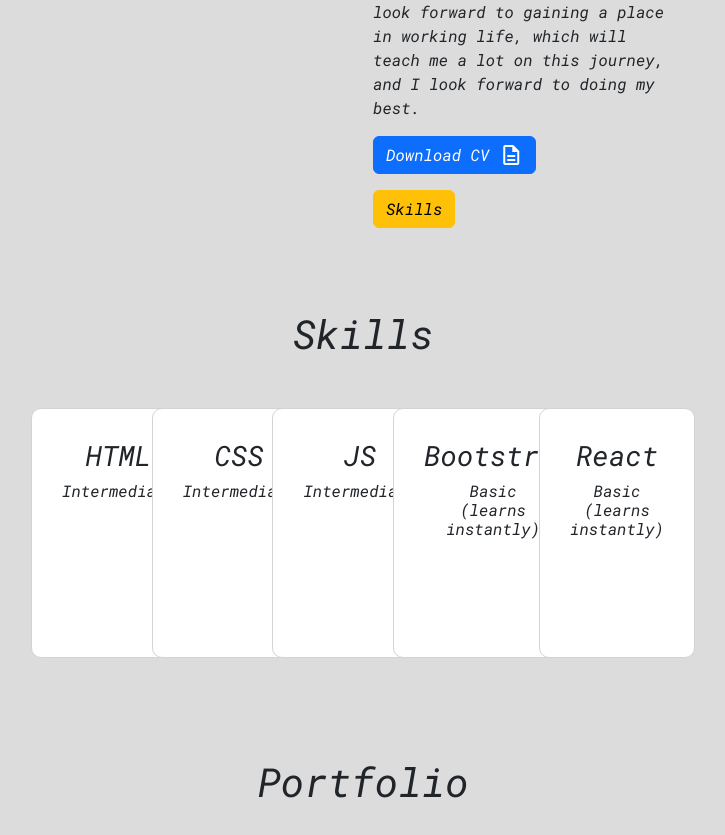
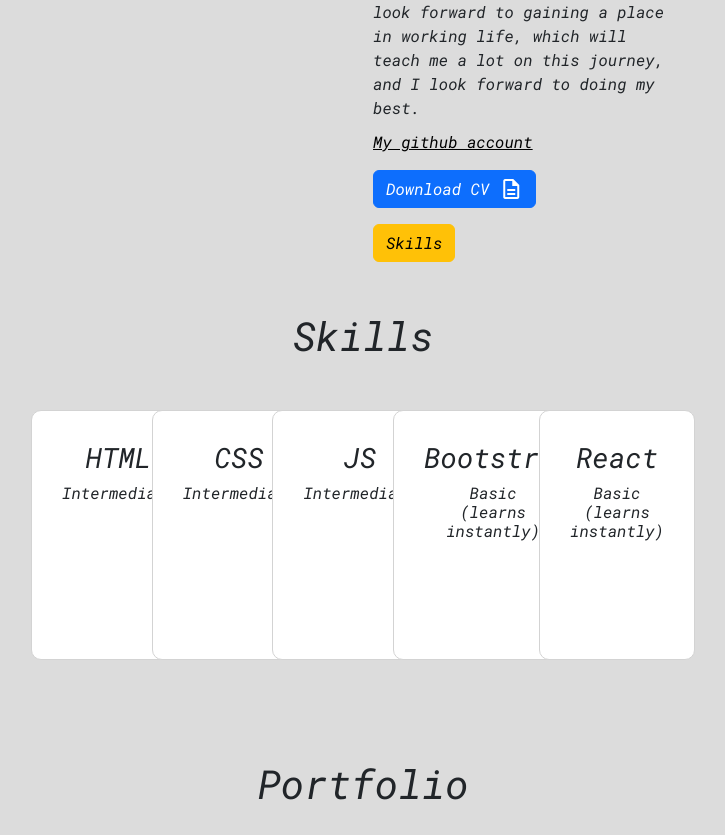
Before and after one commit to alkm-cet/alkm-cet.github.io, a plain HTML site: page index.html in a window 1280 px wide. Shown: the part 1389-2224 px from the top of the page, without its empty margins (277-1002 px from the left). Drawn offline with nearby package versions, Linux system fonts and the light colour scheme; a script that the page names is missing.

Commit message:
github linki eklendi

```diff
--- a/index.html
+++ b/index.html
@@ -79,6 +79,7 @@
                 look forward to gaining a place in working life, which will teach me a lot on this journey, and I look
                 forward to doing my best.
             </span>
+            <a href="https://github.com/alkm-cet" style="color: black; margin-top:10px;">My github account</a>
             <a href="CV/INGCV-TECH.pdf" download>
                 <button class="btn btn-primary my-3">Download CV
                     <span class="material-symbols-outlined">
```
